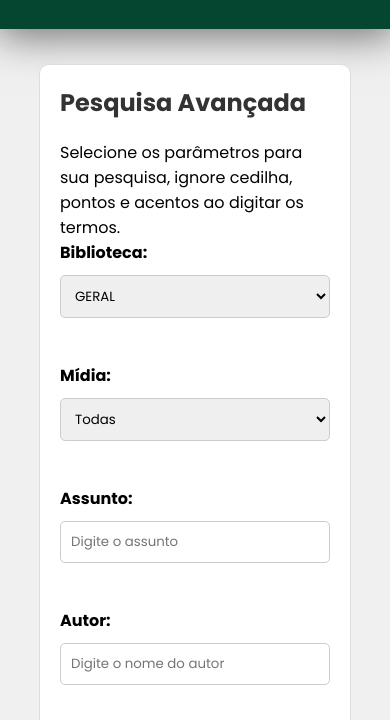
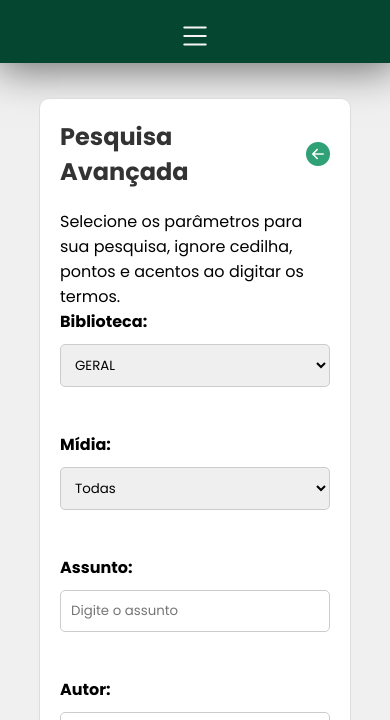
Before and after one commit to JoaoVOSantos/Biblioteca-ITE, a plain HTML site: page pages/pesquisa_avancada.html in a window 390 px wide. Shown: the part 124-844 px from the top of the page. Drawn offline with nearby package versions, Linux system fonts and the light colour scheme.

Commit message:
adicionando botao de voltar na tela de pesquisa avançada e adicionando responsividade na tela de fale conosco

```diff
--- a/pages/pesquisa_avancada.html
+++ b/pages/pesquisa_avancada.html
@@ -8,6 +8,7 @@
     <link rel="stylesheet" href="../styles/cabecalho.css">
     <link rel="stylesheet" href="../styles/pesquisa_avancada.css">
     <link rel="shortcut icon" href="../images/favicon.png" type="image/x-icon">
+    <link rel="stylesheet" href="https://cdn.jsdelivr.net/npm/bootstrap-icons@1.11.3/font/bootstrap-icons.min.css">
 </head>
 
 <body>
@@ -37,7 +38,10 @@
     </div>
 </header>
   <div id="pesquisa-avancada">
-    <h1>Pesquisa Avançada</h1>
+    <div class="texto-e-arrow-voltar">
+      <h1>Pesquisa Avançada</h1>
+      <a href="../index.html"><i id="arrow-voltar" class="bi bi-arrow-left-circle-fill"></i></a>
+    </div>
     <p>Selecione os parâmetros para sua pesquisa, ignore cedilha, pontos e acentos ao digitar os termos.</p>
     <form class="formulario" action="#">
       <label class="label-biblioteca" for="biblioteca">Biblioteca:</label>
@@ -97,6 +101,7 @@
   </div>
 
     <script src="../js/pesquisa-avancada.js"></script>
+    <script src="../js/cabecalho.js"></script>
 
 </body>
 
--- a/styles/pesquisa_avancada.css
+++ b/styles/pesquisa_avancada.css
@@ -83,3 +83,26 @@ hr {
   background-color: #ccc;
   margin: 15px 0;
 }
+
+
+.texto-e-arrow-voltar {
+  display: flex;
+  align-items: center;
+  /* gap: 40px; */
+  justify-content: space-between;
+}
+
+#arrow-voltar {
+  font-size: 24px;
+  font-weight: bold;
+  position: relative;
+  top: -10px;
+  color: var(--verde-claro-um);
+  transition: 0.4s ease;
+  cursor: pointer;
+}
+
+
+#arrow-voltar:hover {
+  color: #054630;
+}
```
Also changed, not shown: styles/faleconosco.css (+24 -0 lines).
